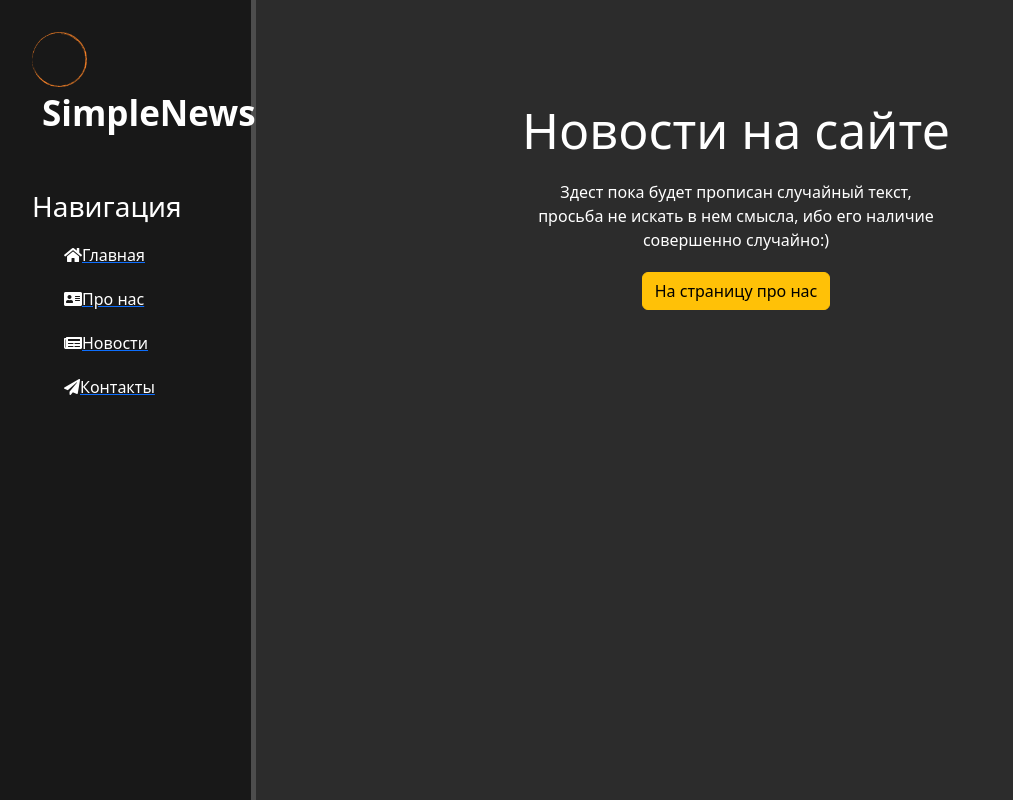
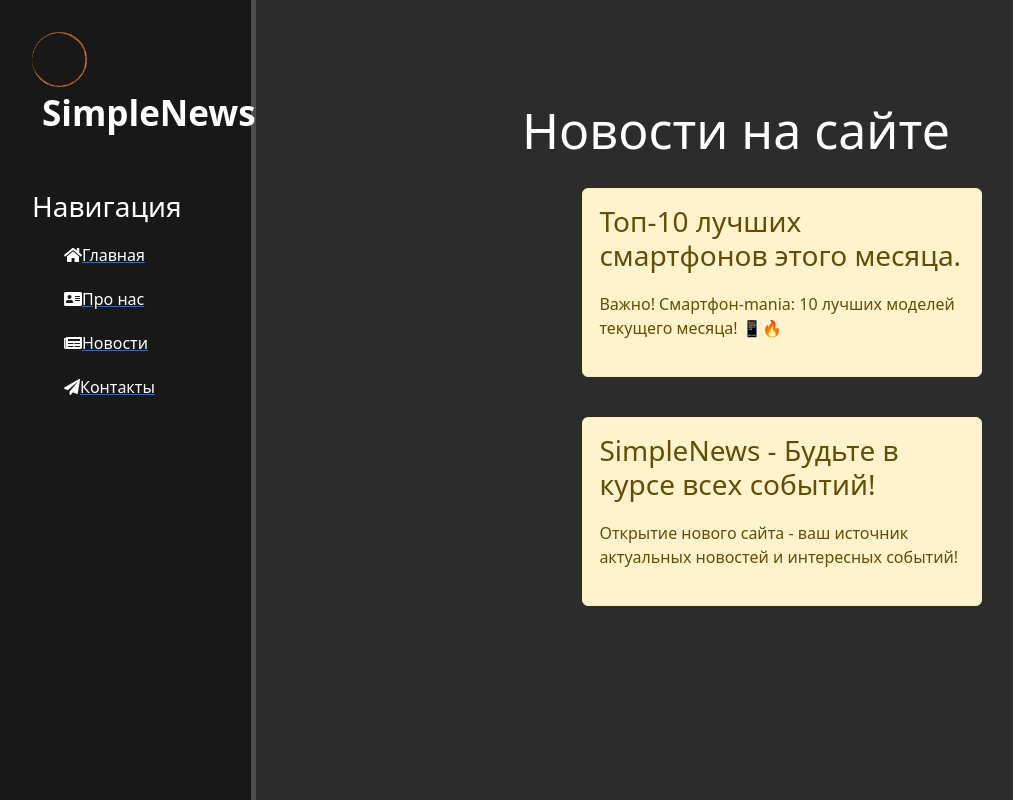
Before and after one commit to AlexCompDev/simplenews, a Django app: page /news/ in a window 1280 px wide. Shown: the whole page, without its empty margins (0-1013 px from the left). Run offline with Django 4.2, Linux system fonts and the light colour scheme; data comes from the database, SQL or seed files in the repository; both versions use the stored data as it was after the commit; some libraries are stand-ins or nearby versions.

Commit message:
Добавил вывод информации из базы данных

```diff
--- a/main/static/main/css/main.css
+++ b/main/static/main/css/main.css
@@ -53,3 +53,11 @@ main .features {
 
 main .features h1 {font-size: 50px;}
 main .features p {max-width: 400px; margin: 20px auto}
+
+.alert-warning {
+	float: left;
+	clear: both;
+	width: 400px;
+	margin: 20px 34%;
+	text-align: left;
+}
--- a/news/templates/news/news_home.html
+++ b/news/templates/news/news_home.html
@@ -5,7 +5,15 @@
 {% block content %}
 	<div class="features">
 		<h1>Новости на сайте</h1>
-		<p>Здест пока будет прописан случайный текст, просьба не искать в нем смысла, ибо его наличие совершенно случайно:)</p>
-		<button class="btn btn-warning">На страницу про нас</button>
+	{% if news %}
+		{% for el in news %}
+		<div class="alert alert-warning">
+			<h3>{{ el.title }}</h3>
+			<p>{{ el.announce }}</p>
+		</div>
+		{% endfor %}
+	{% else %}
+		<p>У вас нет записей!</p>
+	{% endif %}
 	</div>
 {% endblock %}
--- a/news/views.py
+++ b/news/views.py
@@ -1,5 +1,7 @@
 from django.shortcuts import render
+from .models import Articles
 
 # Create your views here.
 def news_home(request):
-    return render(request, 'news/news_home.html')
+    news = Articles.objects.order_by('-date')
+    return render(request, 'news/news_home.html', {'news': news})
--- a/simplenews/settings.py
+++ b/simplenews/settings.py
@@ -120,7 +120,7 @@ USE_TZ = True
 STATIC_URL = 'static/'
 
 STATICFILES_DIRS = [
-    BASE_DIR / "static",
+    BASE_DIR / "main/static",
 ]
 # Default primary key field type
 # https://docs.djangoproject.com/en/4.2/ref/settings/#default-auto-field
```
Also changed, not shown: db.sqlite3.
